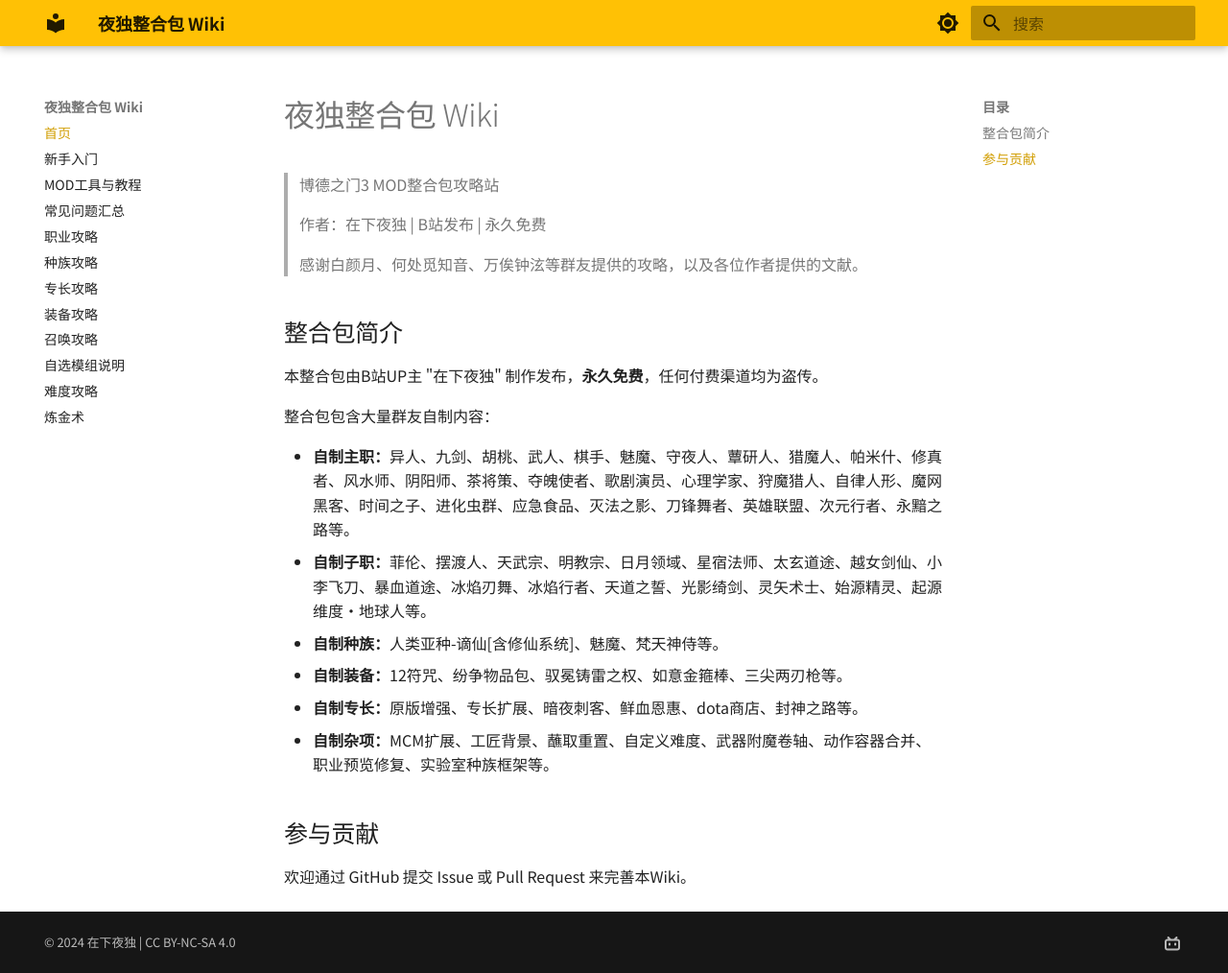
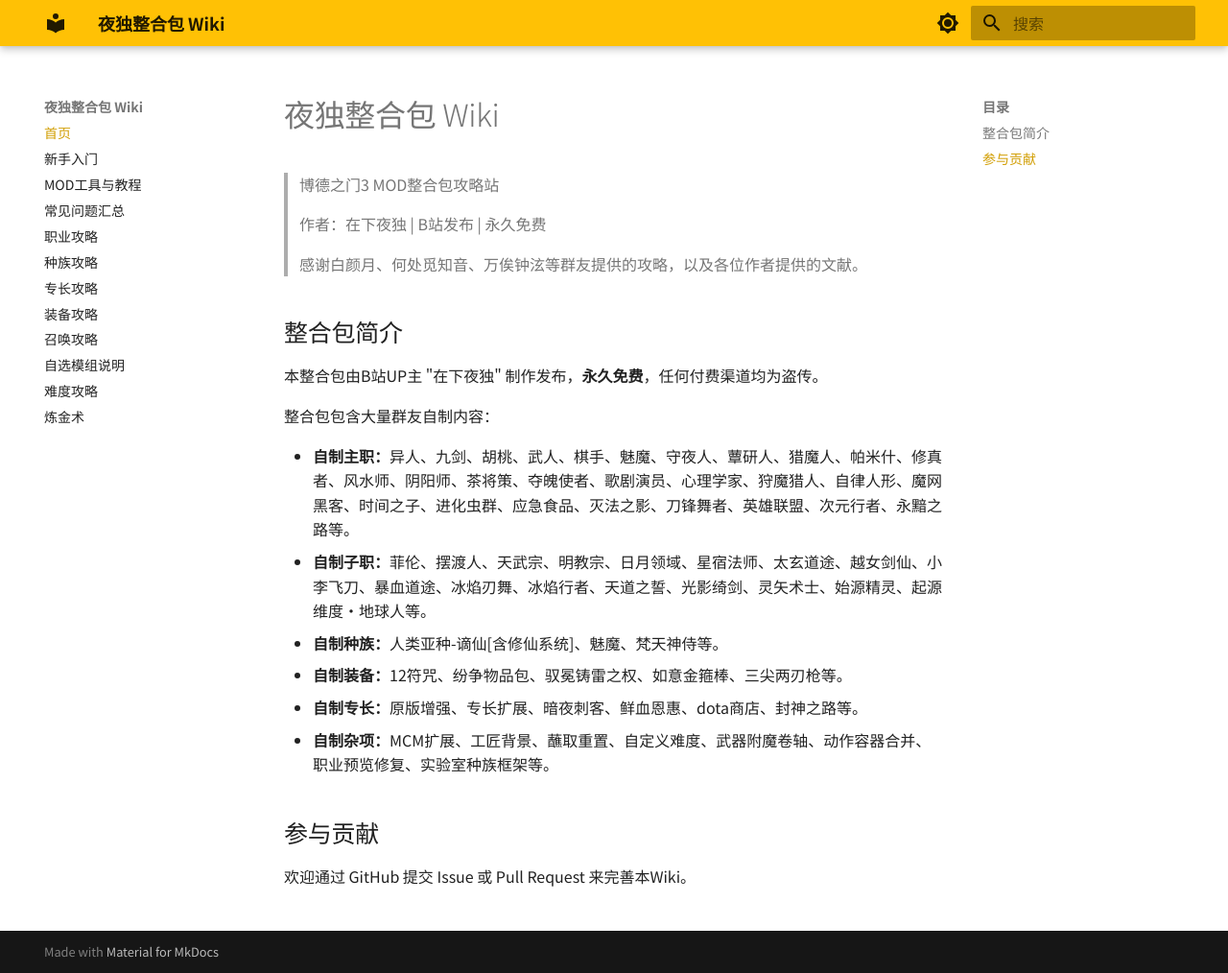
Before and after one commit to oiclyd/bg3-mod-wiki, an MkDocs documentation site: the page built from docs/index.md, in a window 1280 px wide and 1014 px high. Shown: the whole window at 96% size. Built offline with MkDocs 1.6.1 and Material for MkDocs 9.7.7, drawn with Linux system fonts in a browser that asks for light colours.

Commit message:
简化配置到最基础，测试右侧TOC

```diff
--- a/mkdocs.yml
+++ b/mkdocs.yml
@@ -1,6 +1,4 @@
 site_name: 夜独整合包 Wiki
-site_description: 博德之门3 MOD整合包攻略站
-site_author: 在下夜独
 site_url: https://oiclyd.github.io/bg3-mod-wiki
 
 theme:
@@ -24,30 +22,14 @@
   font:
     text: Noto Sans SC
     code: JetBrains Mono
-  favicon: assets/images/favicon.png
   features:
     - navigation.top
-    - search.suggest
-    - search.highlight
-    - content.code.copy
-  custom_dir: overrides
-  extra_css:
-    - stylesheets/extra.css
 
 plugins:
   - search:
       lang: zh
 
 markdown_extensions:
-  - admonition
-  - pymdownx.details
-  - pymdownx.superfences
-  - pymdownx.tabbed:
-      alternate_style: true
-  - pymdownx.highlight:
-      anchor_linenums: true
-  - pymdownx.inlinehilite
-  - pymdownx.snippets
   - tables
   - toc:
       permalink: true
@@ -66,14 +48,3 @@
   - 自选模组说明: ch10-mod.md
   - 难度攻略: ch11-difficulty.md
   - 炼金术: ch12-alchemy.md
-
-extra:
-  social:
-    - icon: fontawesome/brands/bilibili
-      link: https://space.bilibili.com/
-      name: B站主页
-  generator: false
-
-copyright: |
-  &copy; 2024 在下夜独 |
-  <a href="https://creativecommons.org/licenses/by-nc-sa/4.0/">CC BY-NC-SA 4.0</a>
```
